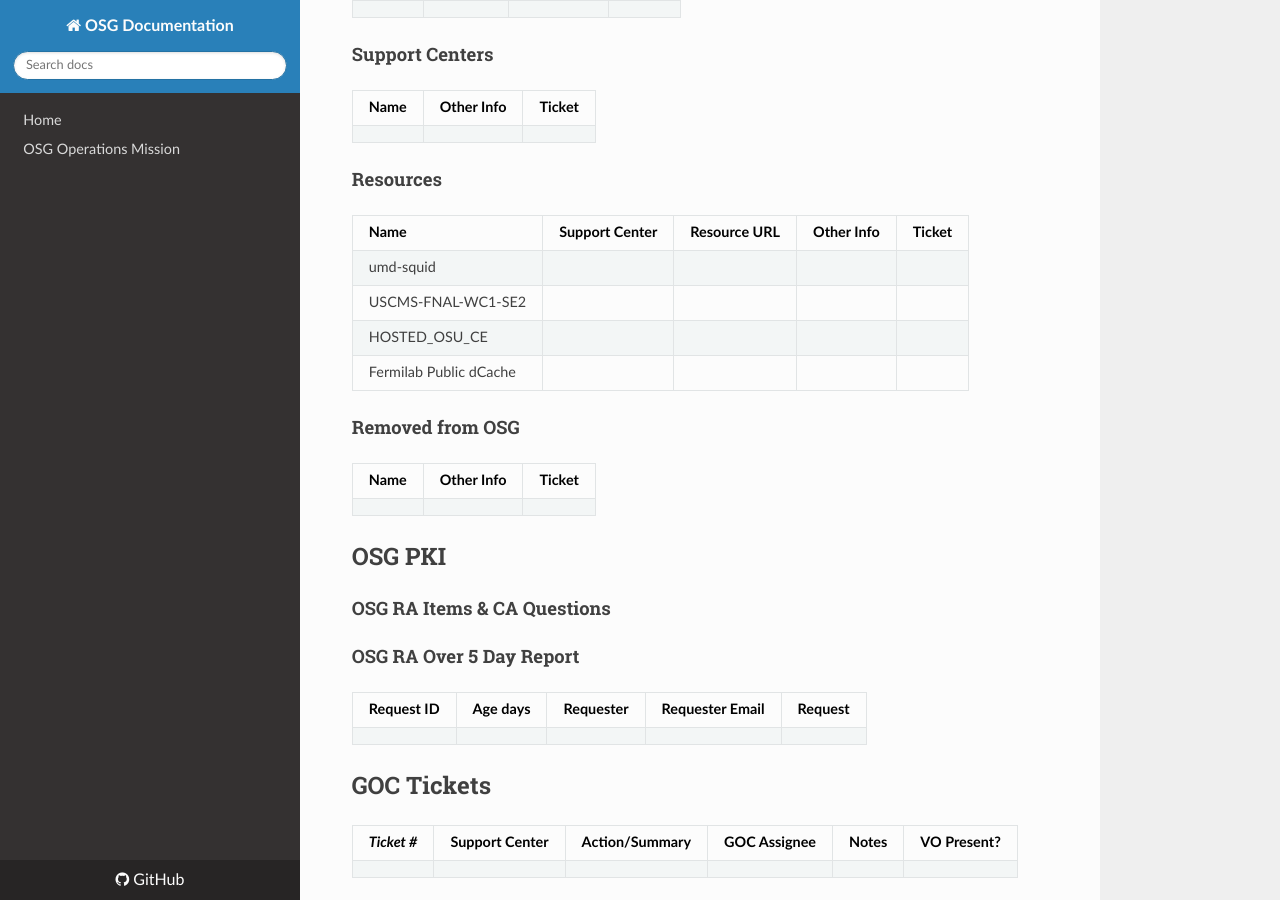
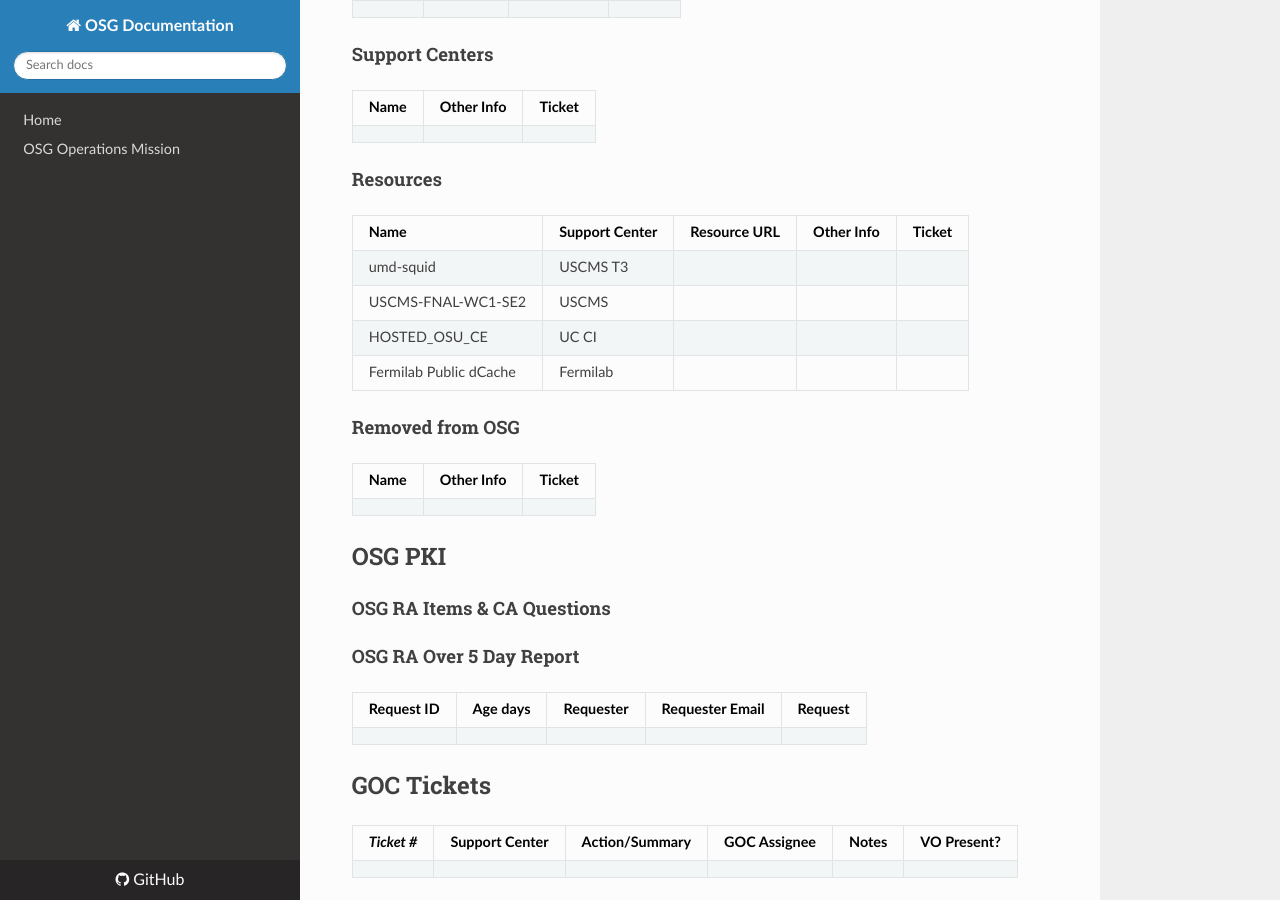
Before and after one commit to osg-htc/operations, an MkDocs documentation site: the page built from docs/WeeklyMinutes/27Feb2017.md, in a window 1280 px wide and 900 px high, scrolled down 2731 px. Built offline with MkDocs 1.6.1, drawn with Linux system fonts in a browser that asks for light colours; nearby versions of some CDN libraries; old or Windows-style settings are respelled for this version of MkDocs.

Commit message:
Update 27Feb2017.md

```diff
--- a/docs/WeeklyMinutes/27Feb2017.md
+++ b/docs/WeeklyMinutes/27Feb2017.md
@@ -51,10 +51,10 @@
 #### Resources
 | Name | Support Center | Resource URL | Other Info | Ticket |
 | ---- | -------------- | ------------ | ---------- | ------ |
-| umd-squid |
-| USCMS-FNAL-WC1-SE2 |
-| HOSTED_OSU_CE |
-| Fermilab Public dCache |
+| umd-squid | USCMS T3 |
+| USCMS-FNAL-WC1-SE2 | USCMS |
+| HOSTED_OSU_CE | UC CI |
+| Fermilab Public dCache | Fermilab |
 
 #### Removed from OSG
 | Name | Other Info | Ticket |
```
